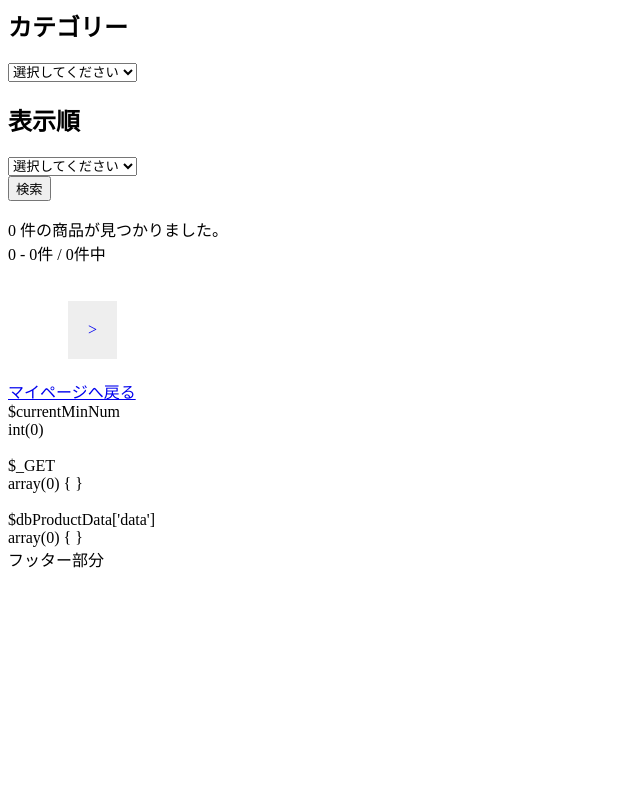
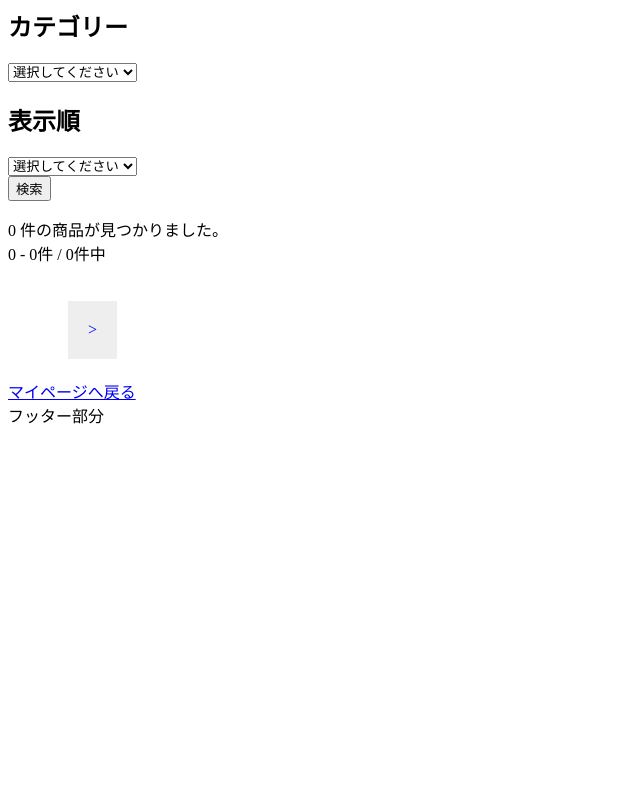
Before and after one commit to Ayako-a-due30/3rdpractice, a PHP site: page /3rdpractice/index.php in a window 1280 px wide. Shown: the whole page, without its empty margins (0-640 px from the left). Run offline with PHP 8.4, Linux system fonts and the light colour scheme; the visitor is signed in with stand-in values (Sample User, id 1); data that the repository does not hold is empty.

```diff
--- a/src/app/index.php
+++ b/src/app/index.php
@@ -115,14 +115,6 @@ $dbCategoryData = getCategory();
         <?php pagination($currentPageNum,$dbProductData['total_page']); ?>
         <a href="mypage3.php">マイページへ戻る</a>
     </section>
-            $currentMinNum <br>
-            <?php var_dump($currentMinNum); ?>
-            <br>
-            <br>$_GET <br>
-            <?php var_dump($_GET); ?>
-            <br>
-            <br>$dbProductData['data'] <br>
-            <?php var_dump($dbProductData['data']); ?>
 
 
     <?php require('footer.php'); ?>
--- a/src/app/mypage3.php
+++ b/src/app/mypage3.php
@@ -52,7 +52,7 @@ if(!empty($_POST)){
         ?>
             <p><?php echo ($val["name"]); ?></p>
             <p><?php echo ($val["price"]); ?></p>
-            <span><?php echo ($val["pic1"]); ?></span>
+            <img src ="<?php echo ($val["pic1"]); ?>">
         <?php
         endforeach;
         ?>
--- a/src/function/function.php
+++ b/src/function/function.php
@@ -220,7 +220,6 @@ function getProduct($u_id,$p_id){
         $dbh=dbConnect();
         $sql= 'SELECT*FROM product WHERE user_id =:u_id AND id =:p_id AND delete_flg=0';
         $data= array(':u_id'=>$u_id,':p_id'=>$p_id);
-
         $stmt=queryPost($dbh,$sql,$data);
         if($stmt){
             return $stmt->fetch(PDO::FETCH_ASSOC);
```
Also changed, not shown: 1 other file.
